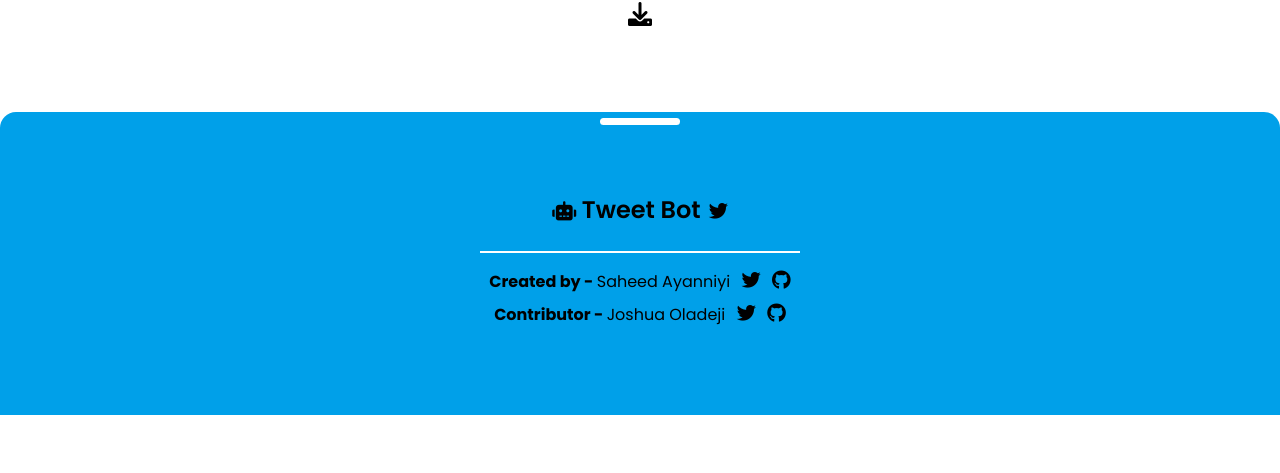
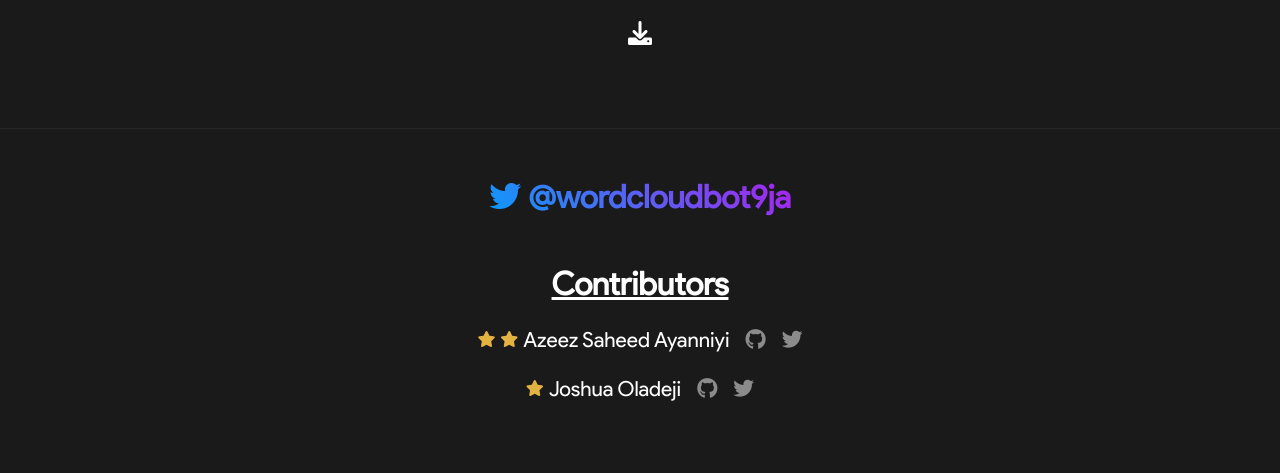
Before and after one commit to saheedniyi02/wordcloud-bot, a Flask app: page /1/1 in a window 1280 px wide. Shown: the part 660-1133 px from the top of the page. Before the commit the page ends 1075 px from the top, so only its background shows below. Run offline with Flask 2, Linux system fonts and the light colour scheme; parts of the project's set-up code (start-up, migrations or seed data) failed here and were passed over.

Commit message:
redesigned the image page

```diff
--- a/static/image.css
+++ b/static/image.css
@@ -1,153 +1,182 @@
+@font-face {
+  font-family: 'Product Sans Bold';
+  src: url('./fonts/Product\ Sans\ Bold.ttf');
+}
+
+@font-face {
+  font-family: 'Product Sans';
+  src: url('./fonts/Product\ Sans\ Regular.ttf');
+}
+
 * {
   margin: 0;
   padding: 0;
   box-sizing: border-box;
-  font-family: 'Poppins', cursive;
+  font-family: 'Product Sans', cursive;
 }
 
 body {
+  background-color: #1A1A1A;
+  color: white;
+}
+
+nav {
+  padding: 2rem 10vw;
+  display: flex;
+  justify-content: space-between;
+  align-items: center;
+  border-bottom: 1px solid #46464642;
+}
+
+.logo,
+.menu,
+.nav-btn {
+  width: 33.3%;
+}
+
+.logo {
+  font-family: 'Product Sans Bold', cursive;
   text-align: center;
 }
 
-nav {
-  background-color: #00a0e9;
-  padding: 1.5rem 10vw;
-  display: flex;
-  justify-content: space-between;
-  align-items: center;
-  border-bottom-left-radius: 1rem;
-  border-bottom-right-radius: 1rem;
+.logo a {
+  color: #ffffff;
+  text-decoration: none;
 }
 
-nav a {
-  color: white;
-  font-size: 1.5rem;
-  display: inline-block;
-  margin-left: .7rem;
-  transition: color .2s ease-in;
+.burger {
+  cursor: pointer;
+  font-size:1.2rem;
+  width: 2.5rem;
+  height: 2.5rem;
+  /* border: 1px solid white; */
+  display: flex;
+  justify-content: center;
+  align-items: center;
+  border-radius: 50%;
+  background-color: #46464642;
 }
 
-nav a:hover {
-  color : black;
+.nav-btn {
+  text-align: right;
 }
 
-.title {
-  margin: 3rem;
+.nav-btn a {
+  display: inline-block;
+  text-decoration: none;
+  background-image: linear-gradient(45deg, #0C9BF9, #AA22EE);
+  color: white;
+  font-weight: bold;
+  padding: .8rem 2rem;
+  font-family: 'Product Sans Bold', cursive;
+  border-radius: .7rem;
 }
 
-.gen-image {
-  width: 35rem;
-  border-radius: 1rem;
+header {
+  padding: 5rem 10vw;
+  text-align: center;
+  /* display: flex;
+  justify-content: space-between;
+  align-items: center; */
 }
 
-.seed-name {
-  display: inline-block;
-  position: relative;
-  color: #00a0e9;
+header h1 {
+  margin-bottom: 2.5rem;
+  font-size: 2.5rem;
+  font-family: 'Product Sans Bold', cursive;
 }
 
-.seed-name::after {
-  content: '';
-  width: 1rem;
-  height: .2rem;
-  background-color: black;
-  position: absolute;
-  bottom: .2rem;
-  right: -1rem;
-  animation: blink .5s linear infinite;
+header h1 span {
+  font-size: 4rem;
+  display: inline-block;
+  background-image: linear-gradient(45deg, #0C9BF9, #AA22EE);
+  background-clip: text;
+  -webkit-background-clip: text;
+  color: transparent;
 }
 
-@keyframes blink {
-  0% {
-    opacity: 1;
-  }
-  40% {
-    opacity: 0;
-  }
-  100% {
-    opacity: 0;
-  }
+.header-img {
+  width: 100%;
 }
 
-.image-region {
-  margin-bottom: 5rem;
+.header-img img {
+  max-width: 80%;
+  border-radius: 2rem;
+  border: 2px solid #0C9BF9;
 }
 
-.image-region abbr {
+.header-img abbr {
   display: block;
+  /* border: 1px solid red; */
   width: fit-content;
   margin: auto;
   margin-top: 1rem;
   font-size: 1.5rem;
 }
 
-.image-region a {
-  color: black;
-  transition: color .2s ease-in;
+.header-img a {
+  text-decoration: none;
+  color: #ffffff;
+  transition: color .3s ease-out;
 }
 
-.image-region a:hover {
-  color: #00a0e9;
+.header-img a:hover {
+  color: #0C9BF9;
 }
 
-.footer {
-  background-color: #00a0e9;
-  padding: 5rem 2rem;
-  border-top-left-radius: 1rem;
-  border-top-right-radius: 1rem;
-  position: relative;
+footer {
+  border-top: 1px solid #46464642;
+  padding: 3rem 10vw;
 }
 
-.puck {
-  position: absolute;
-  top: .4rem;
-  left: 50%;
-  transform: translateX(-50%);
-  height: .4rem;
-  width: 5rem;
-  background-color: white;
-  border-radius: 1rem;
+footer > a {
+  display: block;
+  text-decoration: none;
+  text-align: center;
+  margin-bottom: 3rem;
+  color: #ffffff;
 }
 
-.divider {
-  width: 20rem;
-  height: .1rem;
-  background-color: white;
-  margin: auto;
-  margin-bottom: 1rem;
+footer > a span {
+  display: inline-block;
+  background-image: linear-gradient(45deg, #0C9BF9, #AA22EE);
+  background-clip: text;
+  -webkit-background-clip: text;
+  color: transparent;
 }
 
-.footer a {
-  text-decoration: none;
-  display: inline-block;
-  margin-left: .5rem;
+.mentions {
+  text-align: center;
 }
 
-.footer div p {
-  font-weight: 600;
-  font-size: 1.5rem;
+.mentions > h1 {
   margin-bottom: 1.5rem;
+  text-decoration: underline;
 }
 
-.footer > p {
-  font-weight: bold;
-  margin: .5rem;
+.person {
+  display: flex;
+  justify-content: center;
+  align-items: center;
+  margin: 1.5rem 0;
+  font-size: 1.3rem;
 }
 
-.footer .name {
-  font-weight: 400;
+.person a {
+  display: inline-block;
+  text-decoration: none;
+  color: #8b8b8b;
+  margin-left: 1rem;
+  transition: color .3s ease-out;
 }
 
-.footer i {
-  color: black;
-  transition: color .2s ease-in;
-  font-size: 1.2rem;
+.person a:hover {
+  color: #ffffff;
 }
 
-.footer i:hover {
-  color: white;
+.person .fa-star {
+  color: #E3B341;
+  margin-right: .3rem;
+  margin-left: 0;
+  font-size: 1rem;
 }
-
-.footer .fa-robot {
-  color: black;
-}
--- a/templates/image.html
+++ b/templates/image.html
@@ -9,66 +9,75 @@
     crossorigin="anonymous" referrerpolicy="no-referrer" />
   <link rel="stylesheet" href="{{url_for( "static",filename="image.css" )}}">
 
-  <!-- google fonts API -->
-  <link rel="preconnect" href="https://fonts.googleapis.com">
-  <link rel="preconnect" href="https://fonts.gstatic.com" crossorigin>
-  <link
-    href="https://fonts.googleapis.com/css2?family=Poppins:ital,wght@0,100;0,200;0,300;0,400;0,500;0,600;0,700;0,800;0,900;1,100;1,200;1,300;1,400;1,500;1,600;1,700;1,800;1,900&display=swap"
-    rel="stylesheet">
-
-  <link rel="icon" href="{{url_for( "static" , filename="bot-head.png" )}}">
-  <title>Wordcloud Generator 🤖</title>
+  <link rel="icon" href="{{url_for( "static" , filename="tab-icon.png" )}}">
+  <title>Word Cloud for {{requested_word}}</title>
   <meta name="viewport" content="width=device-width, initial-scale=1.0">
 </head>
 
 <body>
   <nav>
+    <div class="menu">
+      <div class="burger">
+        <i class="fa-solid fa-bars"></i>
+      </div>
+    </div>
+    <div class="logo">
+      <a href="">
+        <h1>9ja Word Cloud</h1>
+      </a>
+    </div>
+    <div class="nav-btn">
+      <a href="https://twitter.com/intent/tweet?text=@wordcloudbot9ja%20get%20word%20cloud%20[your-word]"
+        target="_blank">Try It</a>
+    </div>
+  </nav>
+
+  <header>
     <h1>
-      Wordcloud Generator
+      Word Cloud for
+      <br />
+      <span>{{requested_word}}</span>✨
     </h1>
-    <a href="https://twitter.com/wordcloudbot9ja" target="_blank">
-      <i class="fa-brands fa-twitter"></i>
-    </a>
-  </nav>
-  <h2 class="title">
-    Word cloud for <span class="seed-name">{{requested_word}}</span>
-  </h2>
-  <div class="image-region">
-    <img src="{{image_path}}" alt="generated wordcloud" class="gen-image" />
+    <div class="header-img">
+      <img src="{{image_path}}" alt="a word-cloud for {{requested_word}}" />
       <abbr title="download">
         <a href="/download/{{image_name}}">
           <i class="fa-solid fa-download"></i>
         </a>
       </abbr>
     </div>
-  <footer class="footer">
-    <div>
-      <p>
-        <i class="fa-solid fa-robot"></i> Tweet Bot<a
-          href="https://twitter.com/saheedniyi_02?t=co72QJkB1yUKJjEtZav7CQ&s=08" target="_blank"><i
-            class="fa-brands fa-twitter"></i></a>
-      </p>
-    </div>
-    <div class="divider"></div>
-    <p>
-      Created by - <span class="name">Saheed Ayanniyi</span>
+  </header>
+
+  <footer>
+    <a href="https://twitter.com/wordcloudbot9ja" target="_blank">
+      <h1>
+        <span><i class="fa-brands fa-twitter"></i> @wordcloudbot9ja</span>
+      </h1>
+    </a>
+    <div class="mentions">
+      <h1>Contributors</h1>
+      <div class="person">
+        <i class="fa-solid fa-star"></i>
+        <i class="fa-solid fa-star"></i>
+        <p>Azeez Saheed Ayanniyi</p>
+        <a href="https://github.com/saheedniyi02" target="_blank">
+          <i class="fa-brands fa-github"></i>
+        </a>
         <a href="https://twitter.com/saheedniyi_02?t=co72QJkB1yUKJjEtZav7CQ&s=08" target="_blank">
           <i class="fa-brands fa-twitter"></i>
         </a>
-      <a href="https://github.com/saheedniyi02" target="_blank">
+      </div>
+      <div class="person">
+        <i class="fa-solid fa-star"></i>
+        <p>Joshua Oladeji</p>
+        <a href="https://github.com/Joshua-Oladeji" target="_blank">
           <i class="fa-brands fa-github"></i>
         </a>
-    </p>
-    <p>
-      Contributor - <span class="name">Joshua Oladeji</span>
         <a href="https://twitter.com/Joshua_Oladeji_" target="_blank">
           <i class="fa-brands fa-twitter"></i>
         </a>
-      <a href="https://github.com/Joshua-Oladeji" target="_blank">
-        <i class="fa-brands fa-github"></i>
-      </a>
-    </p>
-    <div class="puck"></div>
+      </div>
+    </div>
   </footer>
 </body>
 
```
Also changed, not shown: static/index.css (+0 -14 lines). Lines whose indentation alone changed are shown as unchanged.
